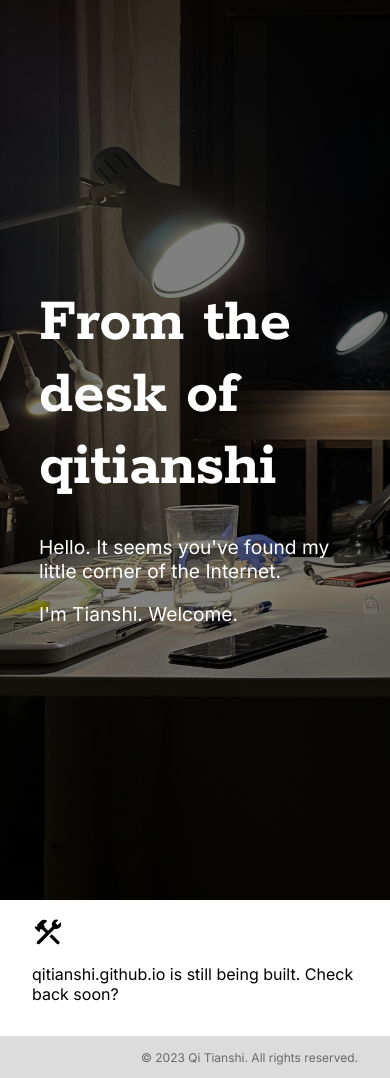
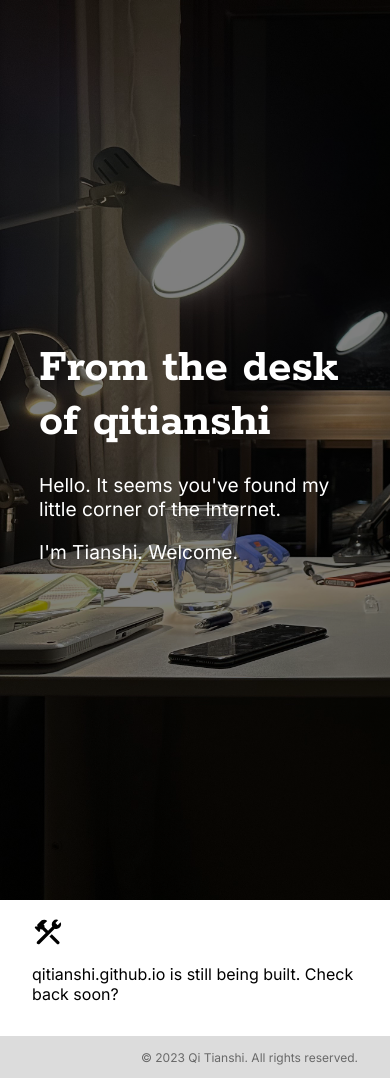
Before and after one commit to qitianshi/qitianshi.com, a Jekyll site: the page built from index.html, in a window 390 px wide. Built offline with Jekyll 4.4.1, drawn with Linux system fonts in a browser that asks for light colours.

Commit message:
Fix banner-full headline legibility adjustment for small screens

```diff
--- a/_sass/banners.scss
+++ b/_sass/banners.scss
@@ -1,12 +1,5 @@
 // Stylesheet for banners
 
-
-// Legibility adjustment for small screen sizes
-@media screen and (max-width: 400px) {
-    .banner-full-text h2 {
-        font-size: 3rem;
-    }
-}
 
 .banner-full {
 
@@ -35,6 +28,13 @@
     margin: 0.5em 0;
 }
 
+// Legibility adjustment for small screen sizes
+@media screen and (max-width: 400px) {
+    .banner-full-text h1 {
+        font-size: 3rem;
+    }
+}
+
 .banner-full p {
     font-size: 1.2em;
 }
```
